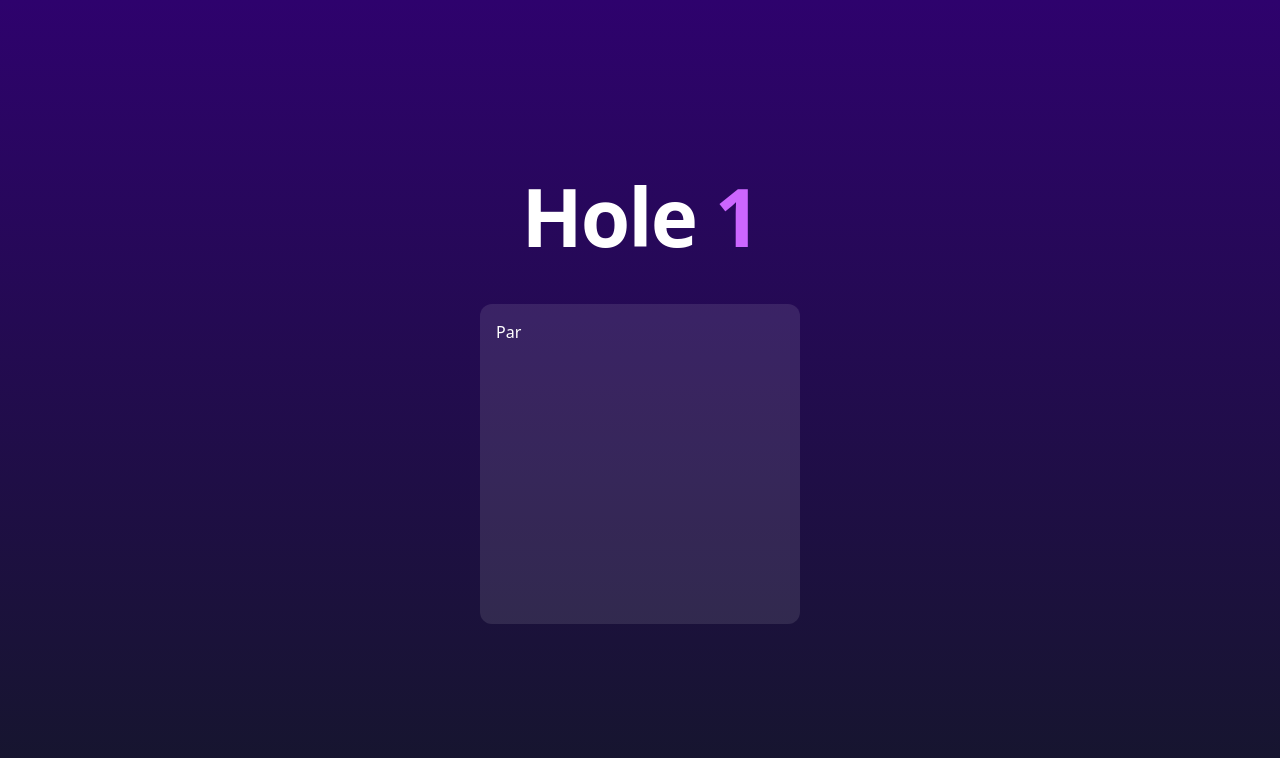
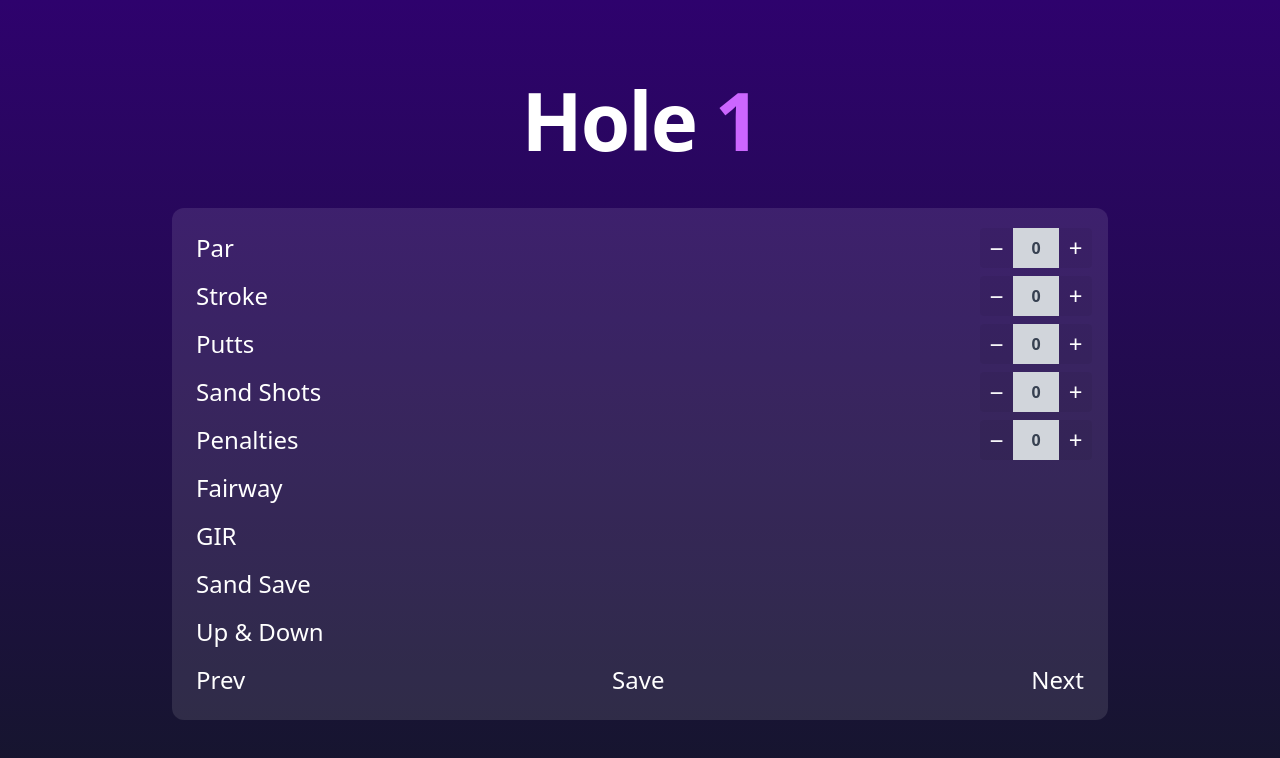
Before and after one commit to narula2000/golf-scorecard, a Next.js app: page /front-9/1 in a window 1280 px wide. Shown: the top 758 px of the page. Built offline with nearby package versions, Linux system fonts and the light colour scheme.

Commit message:
Create page structure for hole

```diff
--- a/src/components/card.tsx
+++ b/src/components/card.tsx
@@ -4,10 +4,11 @@ interface CardProps {
 
 const Card = ({ children }: CardProps) => {
   return (
-    <div className="h-80 w-80 flex-col gap-1 rounded-xl bg-white/10 p-4 text-white">
+    <div className="h-auto w-80 flex-col gap-3 rounded-xl bg-white/10 p-4 text-white">
       {children}
     </div>
   );
 };
 
 export default Card;
+export type { CardProps };
--- a/src/components/counter.tsx
+++ b/src/components/counter.tsx
@@ -1,5 +1,32 @@
+/* eslint-disable @typescript-eslint/no-unsafe-call */
+/* eslint-disable @typescript-eslint/no-unsafe-member-access */
+
+import { useState } from "react";
+
+/* eslint-disable @typescript-eslint/no-unsafe-assignment */
 const Counter = () => {
-  return <div></div>;
+  const [count, setCount] = useState(0);
+
+  const decrement = () => {
+    setCount(count - 1);
+  }
+
+  const increment = () => {
+    setCount(count + 1);
+  }
+  return (
+    <div className="h-10 w-28">
+      <div className="flex flex-row h-10 w-full rounded-lg relative mt-1">
+        <button onClick={decrement} className=" bg-black/5 text-white-600 hover:text-white-700 hover:bg-black/50 h-full w-20 rounded-l cursor-pointer outline-none">
+          <span className="m-auto text-2xl font-thin">−</span>
+        </button>
+        <p className="justify-center w-full bg-gray-300 font-semibold text-md hover:text-black focus:text-black  md:text-basecursor-default flex items-center text-gray-700" value="0">{count}</p>
+        <button onClick={increment} className="bg-black/5 text-white-600 hover:text-white-700 hover:bg-black/50 h-full w-20 rounded-r cursor-pointer">
+          <span className="m-auto text-2xl font-thin">+</span>
+        </button>
+      </div>
+    </div>
+  );
 };
 
 export default Counter;
--- a/src/pages/front-9/[hole].tsx
+++ b/src/pages/front-9/[hole].tsx
@@ -1,11 +1,11 @@
 import { type NextPage } from 'next';
 import Head from 'next/head';
 import { useRouter } from 'next/router';
-import Card from '~/components/card';
+import { CardProps } from '~/components/card';
 import Counter from '~/components/counter';
 
 /**
- * Hole Information
+ * -- Hole Information --
  * Par
  * Stroke
  * Putts
@@ -25,6 +25,15 @@ const Row = ({ children }: RowProps) => {
   return <div className="flex flex-row justify-between gap-4">{children}</div>;
 };
 
+const Card = ({ children }: CardProps) => {
+  return (
+    <div className="h-auto w-3/4 flex-col gap-3 rounded-xl bg-white/10 p-4 text-white">
+      {children}
+    </div>
+  );
+};
+
+
 const Hole: NextPage = () => {
   const router = useRouter();
   const hole = router.query.hole;
@@ -42,9 +51,42 @@ const Hole: NextPage = () => {
           </h1>
           <Card>
             <Row>
-              <p>Par</p>
+              <p className="text-2xl p-2">Par</p>
               <Counter />
             </Row>
+            <Row>
+              <p className="text-2xl p-2">Stroke</p>
+              <Counter />
+            </Row>
+            <Row>
+              <p className="text-2xl p-2">Putts</p>
+              <Counter />
+            </Row>
+            <Row>
+              <p className="text-2xl p-2">Sand Shots</p>
+              <Counter />
+            </Row>
+            <Row>
+              <p className="text-2xl p-2">Penalties</p>
+              <Counter />
+            </Row>
+            <Row>
+              <p className="text-2xl p-2">Fairway</p>
+            </Row>
+            <Row>
+              <p className="text-2xl p-2">GIR</p>
+            </Row>
+            <Row>
+              <p className="text-2xl p-2">Sand Save</p>
+            </Row>
+            <Row>
+              <p className="text-2xl p-2">Up & Down</p>
+            </Row>
+            <div className="flex flex-row justify-between gap-4">
+              <p className="text-2xl p-2">Prev</p>
+              <p className="text-2xl p-2">Save</p>
+              <p className="text-2xl p-2">Next</p>
+            </div>
           </Card>
         </div>
       </main>
--- a/src/pages/front-9/index.tsx
+++ b/src/pages/front-9/index.tsx
@@ -15,7 +15,7 @@ const Button = ({ children }: ButtonProps) => {
   return (
     <Link href={`/front-9/${encodeURIComponent(children)}`}>
       <button
-        className="flex h-20 w-20 items-center justify-center rounded-full bg-black/50 text-white hover:bg-black/70"
+        className="flex h-20 w-20 items-center justify-center rounded-full bg-black/50 text-white hover:bg-black/70 p-2"
         type="button"
       >
         {children}
@@ -25,7 +25,7 @@ const Button = ({ children }: ButtonProps) => {
 };
 
 const ButtonRow = ({ children }: ButtonRowProps) => {
-  return <div className="flex flex-row justify-between gap-4">{children}</div>;
+  return <div className="flex flex-row justify-between gap-4 p-2">{children}</div>;
 };
 
 const Front9: NextPage = () => {
```
